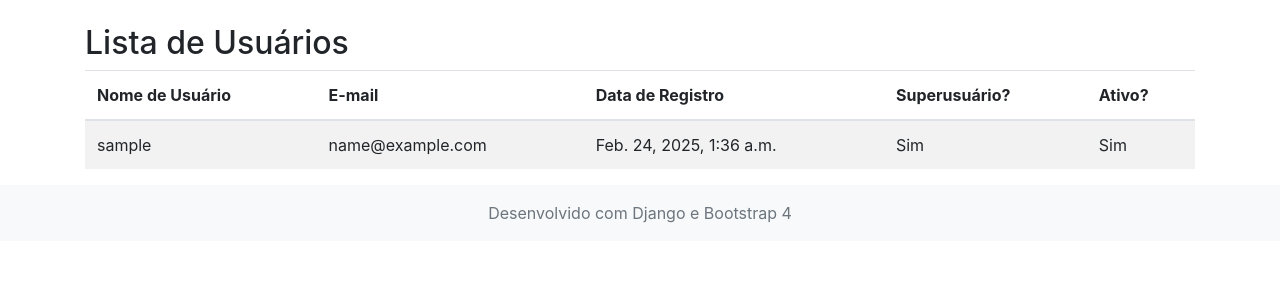
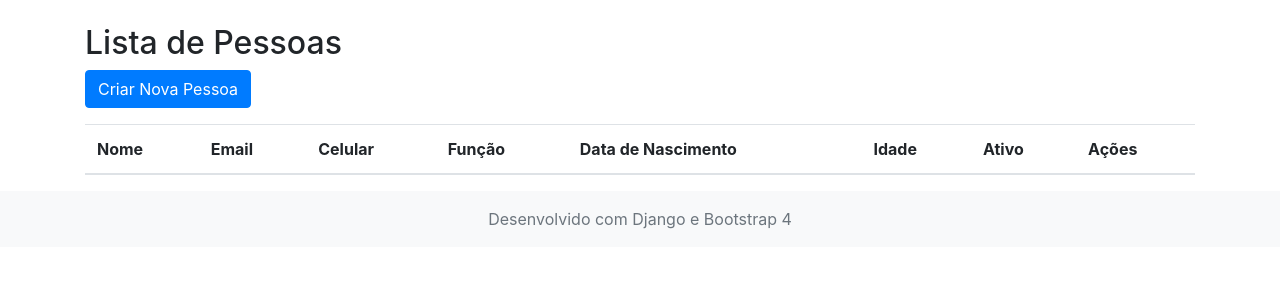
Before and after one commit to Ujeverson/ideb_go, a Django app: page /people/ in a window 1280 px wide. Shown: the part 56-356 px from the top of the page. Run offline with Django 5.2, Linux system fonts and the light colour scheme; the visitor is signed in with stand-in values (Sample User, id 1); data comes from the database, SQL or seed files in the repository; data that the repository does not hold is empty; parts of the project's set-up code (start-up, migrations or seed data) failed here and were passed over; some libraries are stand-ins or nearby versions.

```diff
--- a/accounts/urls.py
+++ b/accounts/urls.py
@@ -10,6 +10,6 @@ urlpatterns = [
 
     path('login/', auth_views.LoginView.as_view(template_name='accounts/login.html'), name='login'),
     path('logout/', auth_views.LogoutView.as_view(), name='logout'),
-    path('profile/', views.profile_view, name='profile'),
-    path('register/', views.register, name='register'),
+    #path('profile/', views.profile_view, name='profile'),
+    #path('register/', views.register, name='register'),
 ]
--- a/core/templates/core/base.html
+++ b/core/templates/core/base.html
@@ -41,9 +41,6 @@
                         <li class="nav-item">
                             <a class="nav-link" href="{% url 'accounts:login' %}">Login</a>
                         </li>
-                        <li class="nav-item">
-                            <a class="nav-link" href="{% url 'accounts:register' %}">Registrar</a>
-                        </li>
                     {% endif %}
                 </ul>
             </div>
@@ -65,5 +62,6 @@
     <script src="https://code.jquery.com/jquery-3.3.1.slim.min.js"></script>
     <script src="https://cdnjs.cloudflare.com/ajax/libs/popper.js/1.14.3/umd/popper.min.js"></script>
     <script src="https://stackpath.bootstrapcdn.com/bootstrap/4.1.3/js/bootstrap.min.js"></script>
+    <script src="https://cdn.jsdelivr.net/npm/chart.js"></script>
 </body>
 </html>
--- a/insights/templates/insights/ia_import.html
+++ b/insights/templates/insights/ia_import.html
@@ -8,7 +8,7 @@
             {% csrf_token %}
             <div class="form-group">
                 <label for="arquivo_csv">Selecione um arquivo:</label>
-                <input type="file" class="form-control-file" id="arquivo_csv" name="arquivo_csv" required>
+                <input type="file" name="arquivo_csv" id="arquivo_csv" accept=".csv" required>
             </div>
             <button type="submit" class="btn btn-primary">Enviar</button>
         </form>
--- /dev/null
+++ b/insights/templates/insights/treinar_knn.html
@@ -0,0 +1,6 @@
+{% extends 'core/base.html' %}
+{% block title %}Treinar KNN{% endblock title %}
+{% block content %}
+<h2>Acurácia do Modelo KNN</h2>
+<p>Acurácia: {{ accuracy|floatformat:2 }}%</p>
+{% endblock content %}
--- /dev/null
+++ b/insights/templates/insights/visualizar_dados.html
@@ -0,0 +1,6 @@
+{% extends 'core/base.html' %}
+{% block title %}Visualizar Dados{% endblock title %}
+{% block content %}
+<h2>Dados Processados</h2>
+{{ dados_html|safe }}
+{% endblock content %}
--- a/insights/urls.py
+++ b/insights/urls.py
@@ -6,4 +6,7 @@ app_name = 'insights'
 urlpatterns = [
     path('importar/', views.ia_import, name='ia_import'),
     path('lista/', views.ia_import_list, name='ia_import_list'),
+    path('visualizar/<int:pk>/', views.visualizar_dados, name='visualizar_dados'),
+    path('treinar/<int:pk>/', views.treinar_knn, name='treinar_knn'),
+    path('grafico/', views.grafico_view, name='grafico'),
 ]
--- a/people/models.py
+++ b/people/models.py
@@ -24,6 +24,9 @@ class Pessoa(models.Model):
             return idade
         return None
 
+    def __str__(self):
+        return f'{self.nome} - {self.email}'
+
     def clean(self):
         # Validação para garantir que a data de nascimento não seja no futuro
         if self.data_nascimento and self.data_nascimento > date.today():
--- a/people/templates/people/pessoa_list.html
+++ b/people/templates/people/pessoa_list.html
@@ -1,27 +1,37 @@
 {% extends 'core/base.html' %}
-{% block title %}Lista de Usuários{% endblock title %}
+{% block title %}Lista de Pessoas{% endblock title %}
 {% block content %}
 <div class="row">
     <div class="col-md-12">
-        <h2>Lista de Usuários</h2>
+        <h2>Lista de Pessoas</h2>
+        <a href="{% url 'people:pessoa_create' %}" class="btn btn-primary mb-3">Criar Nova Pessoa</a>
         <table class="table table-striped">
             <thead>
                 <tr>
-                    <th>Nome de Usuário</th>
-                    <th>E-mail</th>
-                    <th>Data de Registro</th>
-                    <th>Superusuário?</th>
-                    <th>Ativo?</th>
+                    <th>Nome</th>
+                    <th>Email</th>
+                    <th>Celular</th>
+                    <th>Função</th>
+                    <th>Data de Nascimento</th>
+                    <th>Idade</th>
+                    <th>Ativo</th>
+                    <th>Ações</th>
                 </tr>
             </thead>
             <tbody>
-                {% for usuario in usuarios %}
+                {% for pessoa in pessoas %}
                 <tr>
-                    <td>{{ usuario.username }}</td>
-                    <td>{{ usuario.email }}</td>
-                    <td>{{ usuario.date_joined }}</td>
-                    <td>{{ usuario.is_superuser|yesno:"Sim,Não" }}</td>
-                    <td>{{ usuario.is_active|yesno:"Sim,Não" }}</td>
+                    <td>{{ pessoa.nome }}</td>
+                    <td>{{ pessoa.email }}</td>
+                    <td>{{ pessoa.celular }}</td>
+                    <td>{{ pessoa.funcao }}</td>
+                    <td>{{ pessoa.data_nascimento }}</td>
+                    <td>{{ pessoa.idade_calculada }}</td>
+                    <td>{{ pessoa.ativo }}</td>
+                    <td>
+                        <a href="{% url 'people:pessoa_update' pessoa.pk %}" class="btn btn-sm btn-warning">Editar</a>
+                        <a href="{% url 'people:pessoa_delete' pessoa.pk %}" class="btn btn-sm btn-danger">Excluir</a>
+                    </td>
                 </tr>
                 {% endfor %}
             </tbody>
--- a/people/views.py
+++ b/people/views.py
@@ -8,13 +8,10 @@ from django.contrib.auth.models import User
 
 @login_required
 def pessoa_list(request):
-    # Verifica se o usuário é superusuário
-    if not request.user.is_superuser:
-        return render(request, 'people/permission_denied.html')  # Página de erro para permissão negada
-
-    # Lista todos os usuários do sistema
-    usuarios = User.objects.all()
-    return render(request, 'people/pessoa_list.html', {'usuarios': usuarios})
+    pessoas = Pessoa.objects.all()
+    for pessoa in pessoas:
+        pessoa.idade_calculada = pessoa.idade()  # Calcula a idade para cada pessoa
+    return render(request, 'people/pessoa_list.html', {'pessoas': pessoas})
 
 def pessoa_create(request):
     if request.method == 'POST':
```
Also changed, not shown: insights/models.py (+1 -7 lines), insights/templates/insights/grafico.html (added, +30 -0 lines), insights/views.py (+45 -28 lines), core/urls.py (line endings or trailing spaces), insights/migrations/0003_alter_dados_options.py (added).
